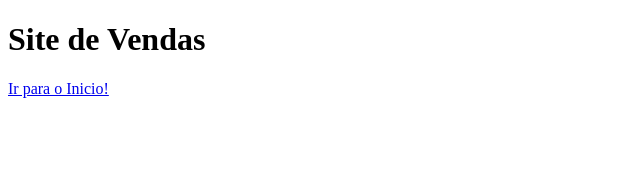
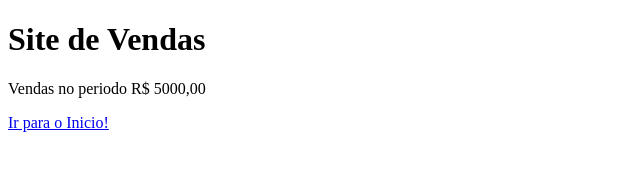
Before and after one commit to jadsongnascimento/aulagithub, a plain HTML site: page sitedevendas.html in a window 1280 px wide. Shown: the whole page, without its empty margins (0-640 px from the left). Drawn offline with Linux system fonts and the light colour scheme.

Commit message:
Acrescentado o valor das vendas

```diff
--- a/sitedevendas.html
+++ b/sitedevendas.html
@@ -8,7 +8,7 @@
 </head>
 <body>
     <h1>Site de Vendas</h1>
-
+    <p>Vendas no periodo R$ 5000,00</p>
     <a href="index.html">Ir para o Inicio!</a>
 </body>
 </html>
```
